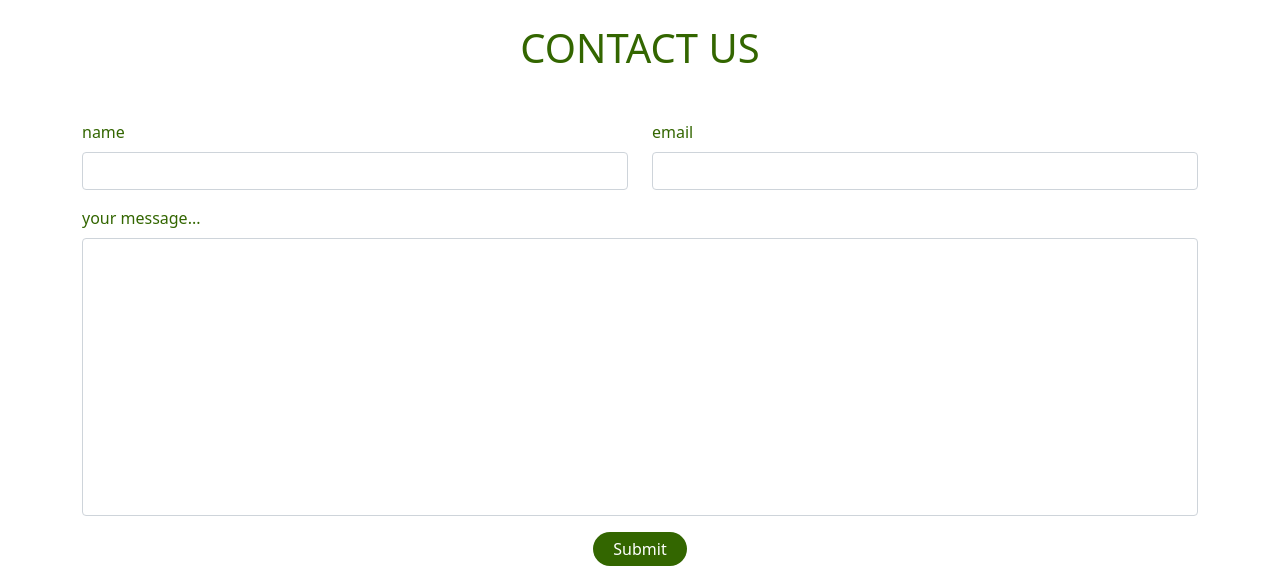
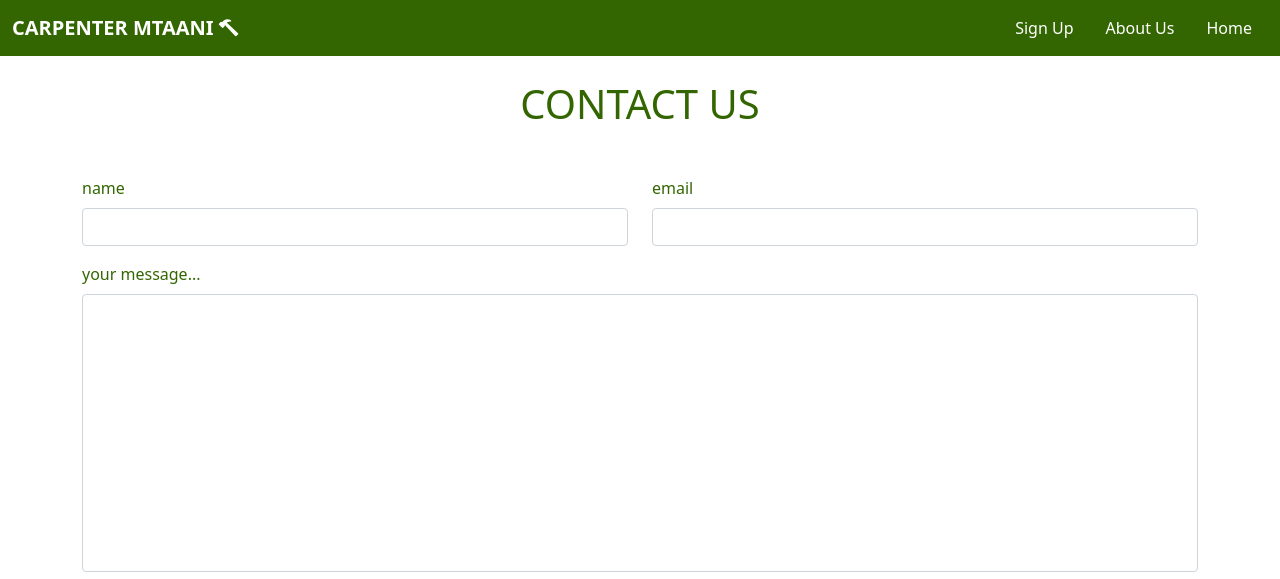
Before and after one commit to Maureen-1998DEV/Mtaani_Carpenter, a plain HTML site: page contactUs.html in a window 1280 px wide. Shown: the top 579 px of the page. Drawn offline with nearby package versions, Linux system fonts and the light colour scheme.

Commit message:
added nav bar

```diff
--- a/contactUs.css
+++ b/contactUs.css
@@ -44,3 +44,23 @@
 h1,label {
     color: #336600;
 }
+.navbar{
+    background:  #336600;
+}
+.navbar a{
+    color: #fff !important;
+    position: relative;
+}
+li a::after{
+    content: '';
+    height: 2px;
+    width: 0;
+    background: #fff;
+    position: absolute;
+    left: 0;
+    bottom: 0;
+    transition: .5s;
+}
+li a:hover::after{
+    width: 100%;
+}
--- a/contactUs.html
+++ b/contactUs.html
@@ -14,6 +14,24 @@
         <title>CONTACT US</title>
     </head>
     <body>
+      <nav class="navbar mb-3">
+      <div class="container-fluid">
+        <strong><a class="navbar-brand" href="#">
+        CARPENTER MTAANI <i class="bi bi-hammer"></i>
+        </a></strong>
+        <ul class="nav justify-content-end">
+            <li class="nav-item">
+              <a class="nav-link" href="signup.html">Sign Up</a>
+            </li>
+          <li class="nav-item">
+            <a class="nav-link" href="about.html">About Us</a>
+          </li>
+          <li class="nav-item">
+            <a class="nav-link" href="index.html">Home</a>
+          </li>
+        </ul>
+      </div>
+    </nav>
        <div class="container mb-3">
          <h1 class="text-center mb-5 mt-4 " >CONTACT US</h1>
   <!-- <div class="row row-cols-1 row-cols-lg-2 cols-md-2 g-2 g-lg-3">
```
